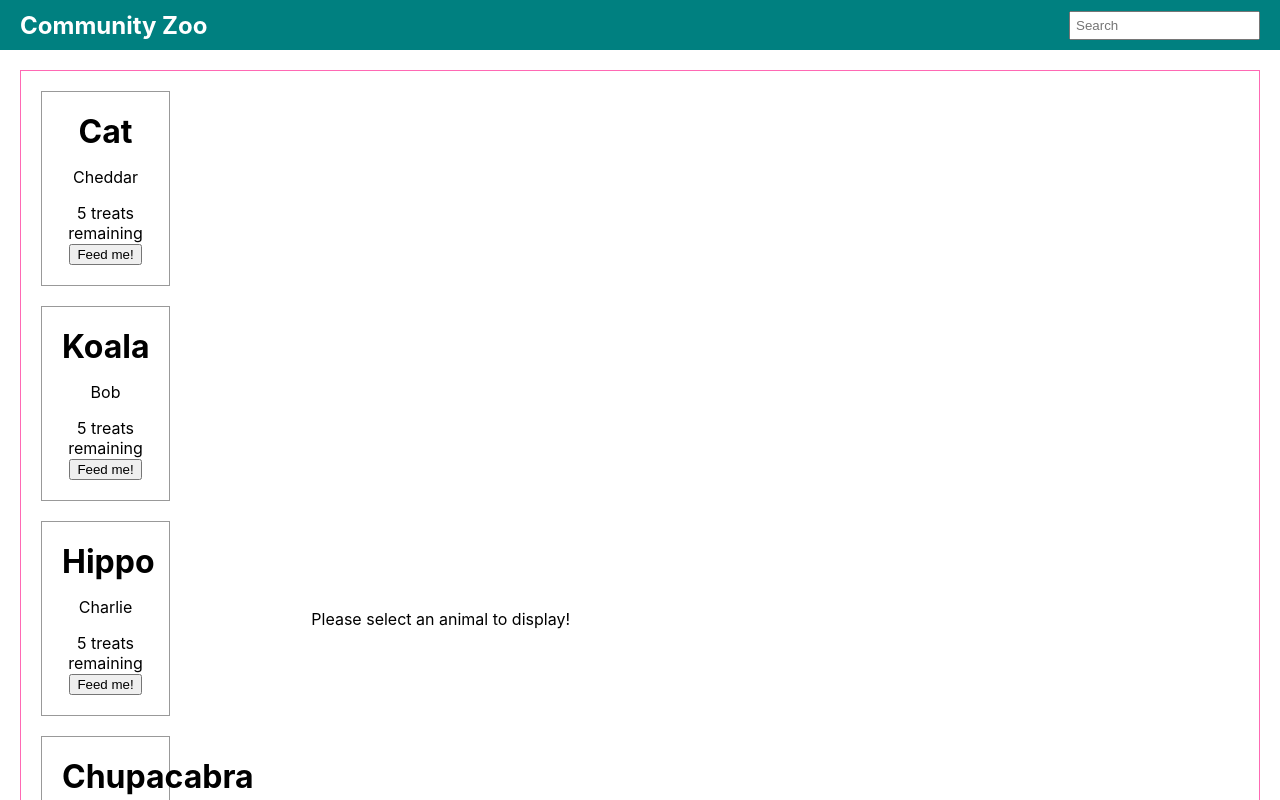
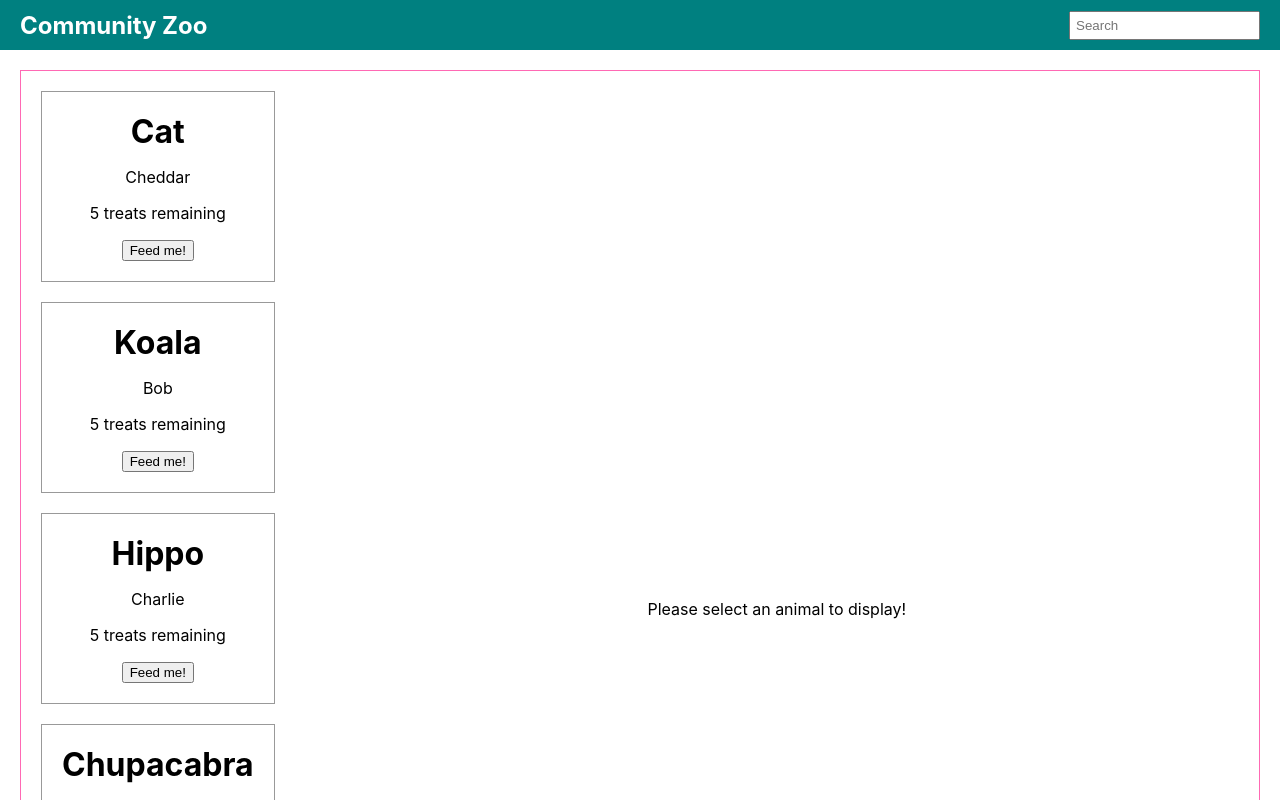
Before and after one commit to AJRAM-10/phase-2-lecture, a React (Create React App) app: page / in a window 1280 px wide. Shown: the top 800 px of the page. Built offline with nearby package versions, Linux system fonts and the light colour scheme; data requests are answered from the project's data file.

Commit message:
Updated some styling, added notes

```diff
--- a/src/App.css
+++ b/src/App.css
@@ -39,7 +39,7 @@
 
 .animal {
   border: 1px solid #999;
-  width: 30%;
+  /* width: 30%; */
   margin: 20px;
   padding: 20px;
 }
@@ -48,12 +48,17 @@
   margin: 0;
 }
 
+.selected-animal {
+  flex: 1;
+}
+
 .main-content {
   display: flex;
   flex-direction: row;
   border: 1px solid hotpink;
 
   align-items: center;
+  justify-content: space-around;
   margin: 20px;
 }
 
--- a/src/components/Animal.js
+++ b/src/components/Animal.js
@@ -54,7 +54,7 @@ function Animal({ species, name, setSelectedAnimal, animal }) {
             <h1>{species}</h1>
             <p>{name}</p>
 
-            <span>{timesFed} treats remaining</span>
+            <p>{timesFed} treats remaining</p>
 
             {/* Ternary for our toggle below */}
             {/* <p>{ isPet ? "Been Pet" : "Pet me!" }</p> */}
```
Also changed, not shown: 1 other file (tests, documents, lock files or other folders).
